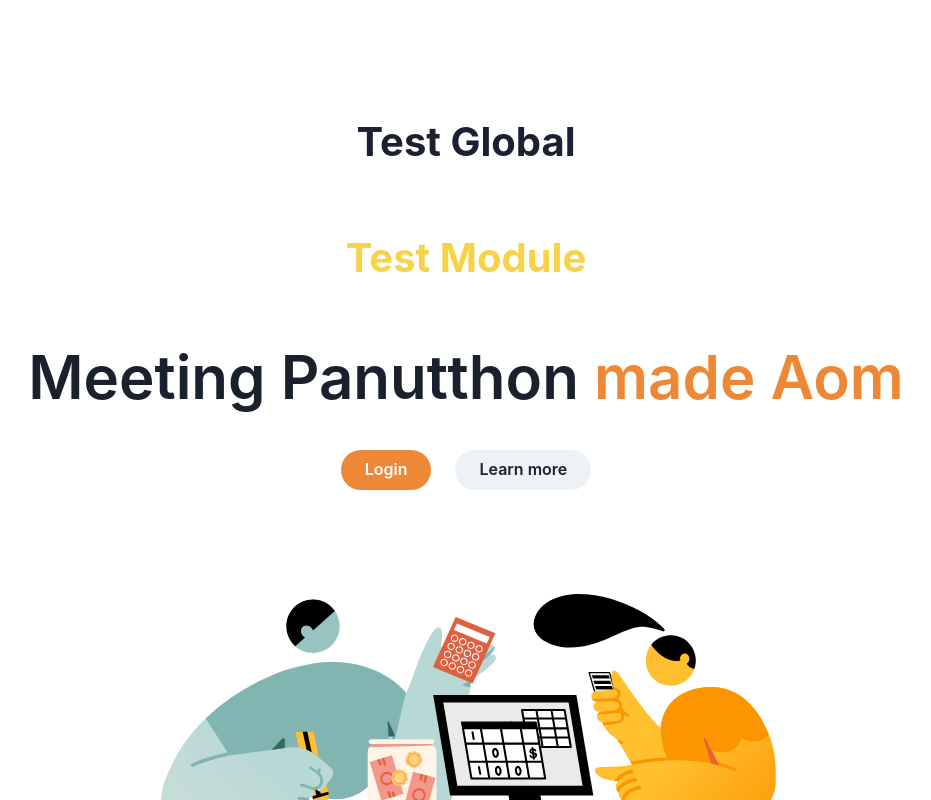
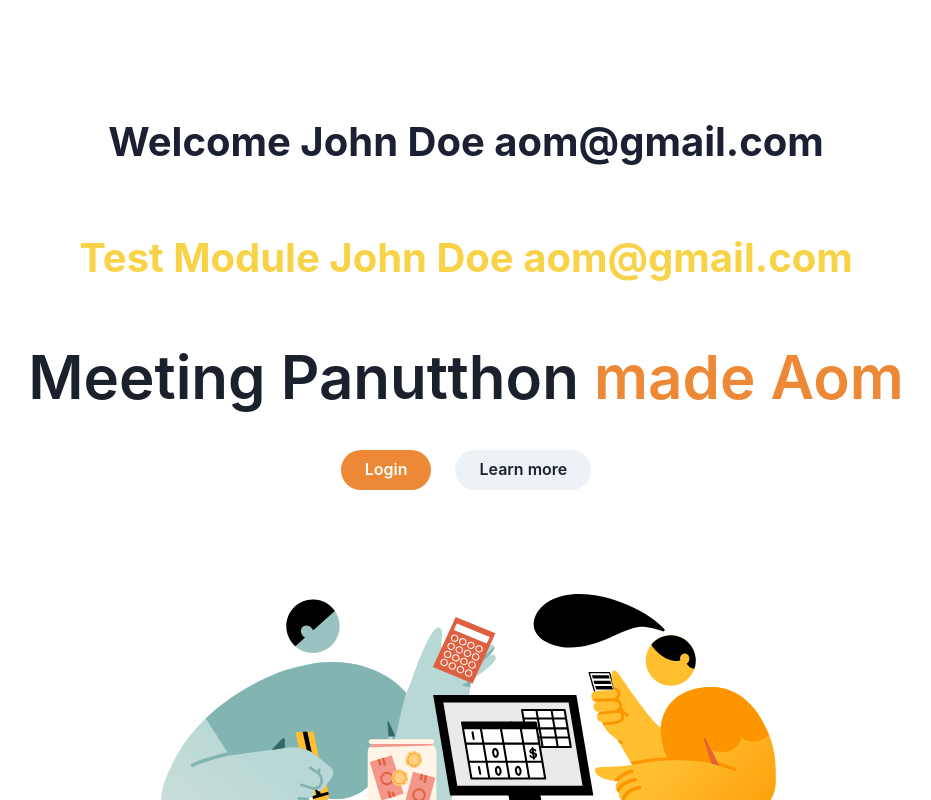
Before and after one commit to panutthon/React-TS-Meeting-Room-Booking, a React (Vite) app: page / in a window 1280 px wide. Shown: the top 800 px of the page, without its empty margins (174-1105 px from the left). Built offline with nearby package versions, Linux system fonts and the light colour scheme.

Commit message:
test update profile

```diff
--- a/src/global.css
+++ b/src/global.css
@@ -18,6 +18,13 @@
     margin-bottom: 1rem;
 }
 
+.mytitle1 {
+    font-size: 2.5rem;
+    font-weight: 700;
+    color: var(--success-color);
+    margin-bottom: 1rem;
+}
+
 .menuActive {
     background-color: var(--primary-color);
 }
--- a/src/pages/about-page.tsx
+++ b/src/pages/about-page.tsx
@@ -1,10 +1,32 @@
 import { Link } from "react-router-dom";
 
+import {
+  selectAuthState,
+  updateProfileAction,
+} from "../redux-toolkit/auth/auth-slice";
+import { useSelector } from "react-redux";
+import { useAppDispatch } from "../redux-toolkit/hooks";
+
+import { Button } from '@chakra-ui/react'
+
 function AboutPage() {
+  const { profile, email } = useSelector(selectAuthState);
+
+  const dispatch = useAppDispatch();
+  const updateProfile = () => {
+    dispatch(updateProfileAction());
+  };
+
   return (
     <>
       <h1>About Page</h1>
-      <Link to="/" replace={true}>Go to Home Page</Link>
+      <p>
+        {profile} {email}{" "}
+      </p>
+      <Button colorScheme='teal' size='xs' onClick={updateProfile}>Update profile</Button>
+      <Link to="/" replace={true}>
+        Go to Home Page{" "}
+      </Link>
     </>
   );
 }
--- a/src/pages/home-page.tsx
+++ b/src/pages/home-page.tsx
@@ -12,9 +12,15 @@
   import homepagestyle from '../styles/homepage.module.css';
   import { useNavigate } from 'react-router-dom';
 
+  import { useAppSelector } from '../redux-toolkit/hooks';
+  import { selectAuthState } from '../redux-toolkit/auth/auth-slice';
+
   export default function HomePage() {
     const navigateabout = useNavigate();
     const navigatelogin = useNavigate();
+
+    const authState = useAppSelector(selectAuthState)
+    const {profile, email} = useAppSelector(selectAuthState)
 
     return (
       <Container maxW={'5xl'}>
@@ -23,8 +29,8 @@
           align={'center'}
           spacing={{ base: 8, md: 10 }}
           py={{ base: 20, md: 28 }}>
-            <p className='mytitle'>Test Global</p>
-            <p className={homepagestyle.title}>Test Module</p>
+            <p className='mytitle'> Welcome {authState.profile} {authState.email}</p>
+            <p className={homepagestyle.title}>Test Module {profile} {email} </p>
           <Heading
             fontWeight={600}
             fontSize={{ base: '3xl', sm: '4xl', md: '6xl' }}
--- a/src/pages/login-page.tsx
+++ b/src/pages/login-page.tsx
@@ -41,7 +41,7 @@
     console.log(data);
     toast({
       title: "เข้าสู่ระบบสำเร็จ",
-      // description: JSON.stringify(data),
+      description: JSON.stringify(data),
       status: "success",
       duration: 3000,
       isClosable: true,
--- /dev/null
+++ b/src/redux-toolkit/auth/auth-slice.ts
@@ -0,0 +1,31 @@
+import { createSlice } from '@reduxjs/toolkit'
+import { RootState } from '../store'
+//import type { PayloadAction } from '@reduxjs/toolkit'
+
+export interface AuthState {
+  profile: string
+  email: string
+}
+
+const initialState: AuthState = {
+  profile : 'John Doe',
+  email : 'aom@gmail.com',
+}
+
+export const authSlice = createSlice({
+  name: 'auth',
+  initialState : initialState,
+  reducers: {
+    updateProfileAction: (state) => {
+      state.profile = 'Ploy Eiei';
+      state.email = 'ploy@gmail.com'
+    }
+  },
+})
+
+// Action creators are generated for each case reducer function
+export const { updateProfileAction } = authSlice.actions
+
+export const selectAuthState = (state: RootState) => state.authState
+
+export default authSlice.reducer
--- a/src/redux-toolkit/store.ts
+++ b/src/redux-toolkit/store.ts
@@ -1,8 +1,9 @@
 import { configureStore } from '@reduxjs/toolkit'
-// ...
+import authReducer from './auth/auth-slice'
 
 export const store = configureStore({
   reducer: {
+    authState: authReducer,
   },
 })
 
```
